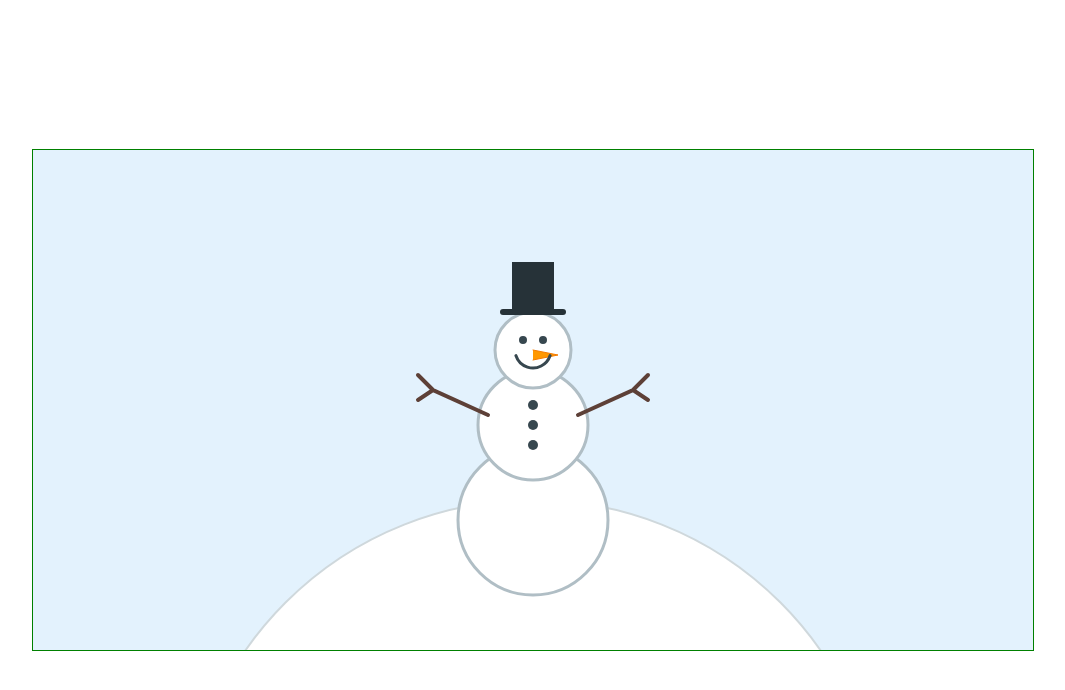
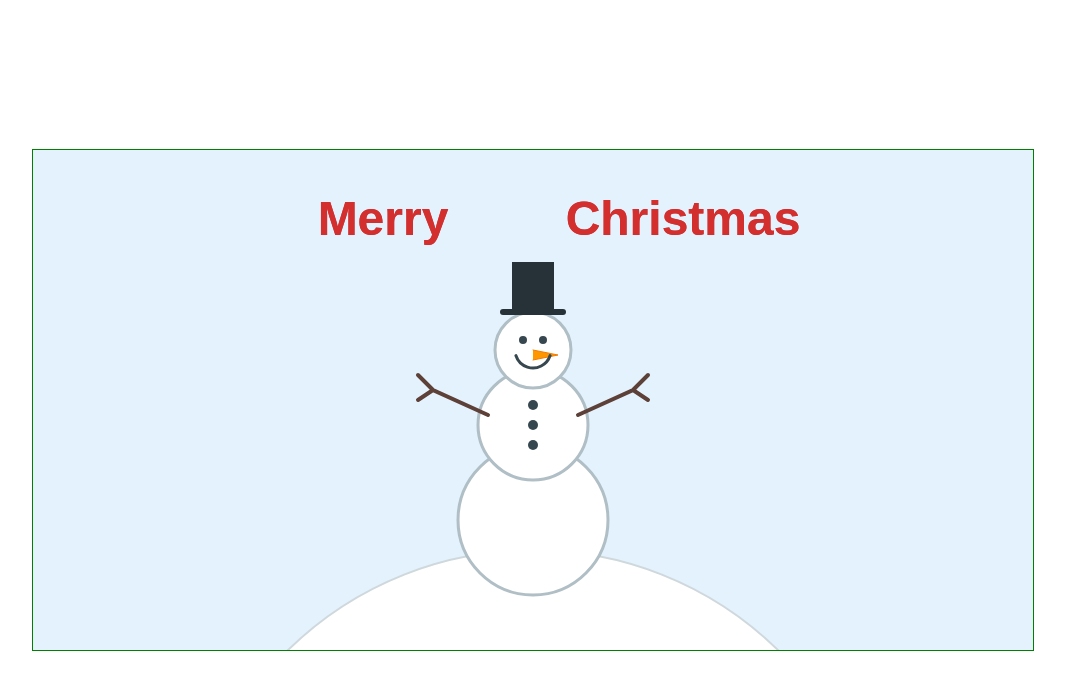
Before and after one commit to justinequismundo29-hue/AdrianPortfolio, a plain HTML site: page snowman.html in a window 1280 px wide. Shown: the whole page, without its empty margins (107-1172 px from the left). Drawn offline with Linux system fonts and the light colour scheme.

Commit message:
Update snowman.html

```diff
--- a/snowman.html
+++ b/snowman.html
@@ -8,14 +8,14 @@
     <style>
         #myDrawing{
             border: solid 1px green;
-            background-color: #e3f2fd; /* Light winter sky background */
+            background-color: #e3f2fd;
         }
 
         body {
             margin: 0;
             height: 100vh;
             display: grid;
-            place-items: center; /* Centers on both X and Y axes */
+            place-items: center;
         }
     </style>
 </head>
@@ -25,18 +25,29 @@
     <script>
         const canvas = document.getElementById("myDrawing");
         const ctx = canvas.getContext("2d");
-        const snowX = canvas.width / 2; // Center of the 1000px canvas (500px)
+        const snowX = canvas.width / 2;
 
-        // Bottom snow mound/body
+        // ✨ MERRY CHRISTMAS TEXT - added first so it's behind nothing (above everything)
+        ctx.font = "bold 48px 'Arial', sans-serif";
+        ctx.fillStyle = '#d32f2f';
+        ctx.textAlign = "center";
+        ctx.fillText("Merry", snowX - 150, 85);
+        ctx.fillText("Christmas", snowX + 150, 85);
+
+        // Optional: add a little text shadow for readability
+        ctx.textAlign = "center";
+        ctx.fillStyle = '#d32f2f';
+        ctx.fillText("Merry", snowX - 150, 85);
+        ctx.fillText("Christmas", snowX + 150, 85);
+
         ctx.beginPath();
-        ctx.arc(snowX, 700, 350, 0, Math.PI * 2);
+        ctx.arc(snowX, 750, 350, 0, Math.PI * 2);
         ctx.fillStyle = '#ffffff';
         ctx.fill();
         ctx.strokeStyle = '#cfd8dc';
         ctx.lineWidth = 2;
         ctx.stroke();
 
-        // Lower torso
         ctx.beginPath();
         ctx.arc(snowX, 370, 75, 0, Math.PI * 2);
         ctx.fillStyle = '#ffffff';
@@ -45,38 +56,32 @@
         ctx.lineWidth = 3;
         ctx.stroke();
 
-        // Middle torso
         ctx.beginPath();
         ctx.arc(snowX, 275, 55, 0, Math.PI * 2);
         ctx.fillStyle = '#ffffff';
         ctx.fill();
         ctx.stroke();
 
-        // Head
         ctx.beginPath();
         ctx.arc(snowX, 200, 38, 0, Math.PI * 2);
         ctx.fillStyle = '#ffffff';
         ctx.fill();
         ctx.stroke();
 
-        // Left Stick Hand
         ctx.beginPath();
         ctx.moveTo(snowX - 45, 265);
         ctx.lineTo(snowX - 100, 240);
-        // Small twigs/fingers on the left hand
         ctx.lineTo(snowX - 115, 225);
         ctx.moveTo(snowX - 100, 240);
         ctx.lineTo(snowX - 115, 250);
-        ctx.strokeStyle = '#5d4037'; // Brown stick color
+        ctx.strokeStyle = '#5d4037';
         ctx.lineWidth = 4;
         ctx.lineCap = 'round';
         ctx.stroke();
 
-        // Right Stick Hand
         ctx.beginPath();
         ctx.moveTo(snowX + 45, 265);
         ctx.lineTo(snowX + 100, 240);
-        // Small twigs/fingers on the right hand
         ctx.lineTo(snowX + 115, 225);
         ctx.moveTo(snowX + 100, 240);
         ctx.lineTo(snowX + 115, 250);
@@ -85,7 +90,6 @@
         ctx.lineCap = 'round';
         ctx.stroke();
 
-        // Buttons
         const buttons = [255, 275, 295];
         buttons.forEach(yCoord => {
             ctx.beginPath();
@@ -101,7 +105,6 @@
         ctx.fillStyle = '#37474f';
         ctx.fill();
 
-        // Carrot nose
         ctx.beginPath();
         ctx.moveTo(snowX, 200);
         ctx.lineTo(snowX + 25, 205);
@@ -112,14 +115,12 @@
         ctx.lineWidth = 1;
         ctx.stroke();
 
-        // Smile
         ctx.beginPath();
         ctx.arc(snowX, 200, 18, 0.1 * Math.PI, 0.9 * Math.PI);
         ctx.strokeStyle = '#37474f';
         ctx.lineWidth = 3;
         ctx.stroke();
 
-        // Hat brim
         ctx.beginPath();
         ctx.moveTo(snowX - 30, 162);
         ctx.lineTo(snowX + 30, 162);
@@ -127,7 +128,6 @@
         ctx.lineWidth = 6;
         ctx.stroke();
 
-        // Hat top
         ctx.beginPath();
         ctx.moveTo(snowX - 18, 162);
         ctx.lineTo(snowX - 18, 115);
@@ -136,6 +136,8 @@
         ctx.fillStyle = '#263238';
         ctx.fill();
         ctx.stroke();
+
+
     </script>
 </body>
 </html>
```
